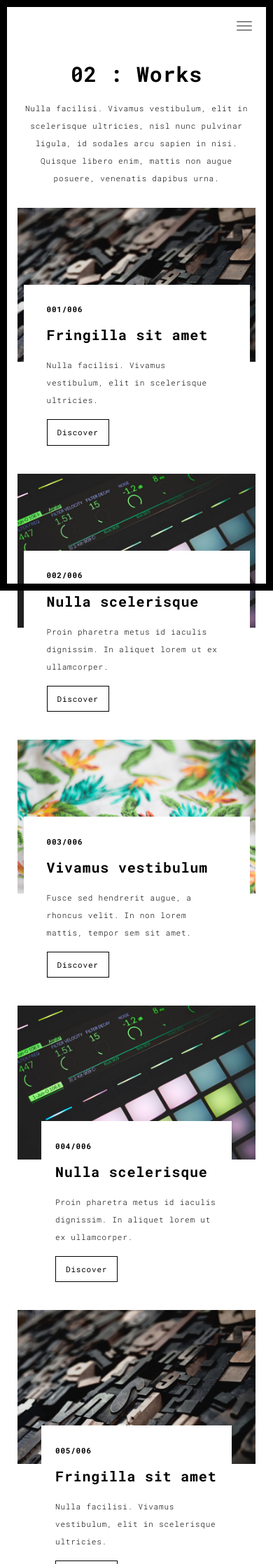
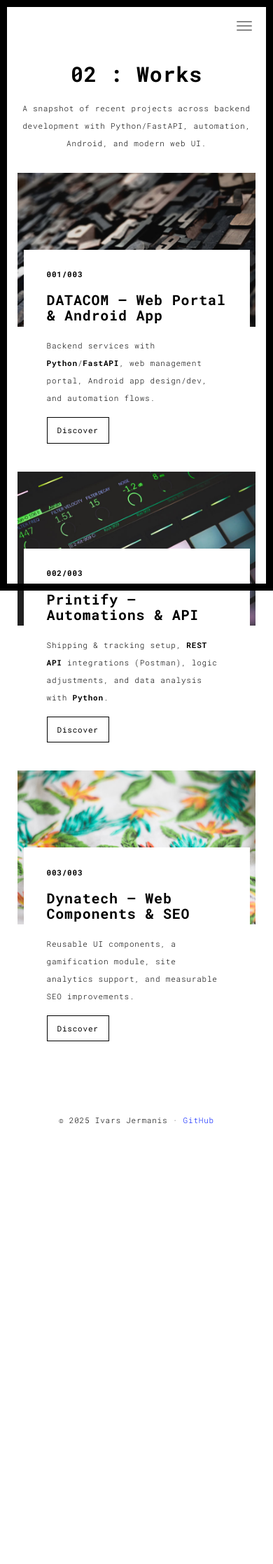
Before and after one commit to IvarsJer/portfo, a Flask app: page /works.html in a window 390 px wide. Shown: the top 2235 px of the page at 70% size. After the commit the page ends 1606 px from the top, so only its background shows below. Run offline with Flask 3, Linux system fonts and the light colour scheme; some libraries are stand-ins or nearby versions.

Commit message:
Updated the portfolio with my information

```diff
--- a/server.py
+++ b/server.py
@@ -1,40 +1,55 @@
-from flask import Flask, render_template, request, redirect
+from flask import Flask, render_template, request, redirect, send_from_directory, abort
 import csv
 import os
+
 app = Flask(__name__)
 
-@app.route("/index.html")
-def my_home():
-    return render_template('index.html')
+# 1) Serve the home page on "/"
+@app.route("/")
+def home():
+    return render_template("index.html")
 
+# 2) Explicit route for the favicon file under /static
+@app.route("/favicon.ico")
+def favicon():
+    return send_from_directory(
+        os.path.join(app.root_path, "static"),
+        "favicon.ico",
+        mimetype="image/vnd.microsoft.icon",
+    )
+
+# 3) Only render real HTML templates, not arbitrary paths like favicon.ico
 @app.route("/<string:page_name>")
 def html_page(page_name):
+    if not page_name.endswith(".html"):
+        abort(404)
     return render_template(page_name)
 
 def write_to_file(data):
-    with open('database.txt', mode='a') as database:
+    with open("database.txt", mode="a") as database:
         email = data["email"]
         subject = data["subject"]
         message = data["message"]
-        file = database.write(f'\n{email},{subject},{message}')
+        database.write(f"\n{email},{subject},{message}")
 
 def write_to_csv(data):
-    with open('database.csv', mode='a', newline='') as database2:
+    with open("database.csv", mode="a", newline="") as database2:
         email = data["email"]
         subject = data["subject"]
         message = data["message"]
-        csv_writer = csv.writer(database2, delimiter=',', quotechar='"', quoting=csv.QUOTE_MINIMAL)
+        csv_writer = csv.writer(database2, delimiter=",", quotechar='"', quoting=csv.QUOTE_MINIMAL)
         csv_writer.writerow([email, subject, message])
 
-
-@app.route('/submit_form', methods=['POST', 'GET'])
+@app.route("/submit_form", methods=["POST", "GET"])
 def submit_form():
-    if request.method == 'POST':
+    if request.method == "POST":
         try:
             data = request.form.to_dict()
             write_to_csv(data)
-            return redirect('/thankyou.html')
-        except:
-            return 'Did not save to database'
-    else:
-        return 'Something went wrong. Try again!'
+            return redirect("/thankyou.html")
+        except Exception:
+            return "Did not save to database"
+    return "Something went wrong. Try again!"
+
+if __name__ == "__main__":
+    app.run(debug=True)
--- a/templates/works.html
+++ b/templates/works.html
@@ -2,58 +2,43 @@
 <html lang="en">
 <head>
   <meta charset="UTF-8" />
-    <meta content="IE=edge" http-equiv="X-UA-Compatible" />
-    <meta content="width=device-width,initial-scale=1" name="viewport" />
-    <meta content="description" name="description" />
+  <meta http-equiv="X-UA-Compatible" content="IE=edge" />
+  <meta name="viewport" content="width=device-width,initial-scale=1" />
+  <meta name="description" content="Selected works by Ivars Jermanis: DATACOM portal & Android app, Printify automations, and Dynatech web components." />
   <meta name="google" content="notranslate" />
-    <meta
-      content="Mashup templates have been developed by Orson.io team"
-      name="author"
-    />
-
-    <!-- Disable tap highlight on IE -->
+  <meta name="author" content="Ivars Jermanis" />
   <meta name="msapplication-tap-highlight" content="no" />
 
-    <link
-      rel="apple-touch-icon"
-      sizes="180x180"
-      href="./static/assets/apple-icon-180x180.png"
-    />
-    <link href="./static/assets/favicon.ico" rel="icon" />
+  <link rel="apple-touch-icon" sizes="180x180"
+        href="{{ url_for('static', filename='assets/apple-icon-180x180.png') }}">
+  <link rel="icon" href="{{ url_for('static', filename='assets/favicon.ico') }}">
 
-    <title>Title page</title>
-
-    <link href="./static/main.3f6952e4.css" rel="stylesheet" />
+  <title>Ivars Jermanis — Works</title>
+  <link rel="stylesheet" href="{{ url_for('static', filename='main.3f6952e4.css') }}">
 </head>
 
-  <body class="">
+<body>
   <div id="site-border-left"></div>
   <div id="site-border-right"></div>
   <div id="site-border-top"></div>
   <div id="site-border-bottom"></div>
-    <!-- Add your content of header -->
+
   <header>
     <nav class="navbar navbar-fixed-top navbar-default">
       <div class="container">
-          <button
-            type="button"
-            class="navbar-toggle collapsed"
-            data-toggle="collapse"
-            data-target="#navbar-collapse"
-            aria-expanded="false"
-          >
+        <button type="button" class="navbar-toggle collapsed"
+                data-toggle="collapse" data-target="#navbar-collapse"
+                aria-expanded="false" aria-label="Toggle navigation">
           <span class="sr-only">Toggle navigation</span>
-            <span class="icon-bar"></span>
-            <span class="icon-bar"></span>
-            <span class="icon-bar"></span>
+          <span class="icon-bar"></span><span class="icon-bar"></span><span class="icon-bar"></span>
         </button>
 
         <div class="collapse navbar-collapse" id="navbar-collapse">
           <ul class="nav navbar-nav">
-              <li><a href="./index.html" title="">01 : Home</a></li>
-              <li><a href="./works.html" title="">02 : Works</a></li>
-              <li><a href="./about.html" title="">03 : About me</a></li>
-              <li><a href="./contact.html" title="">04 : Contact</a></li>
+            <li><a href="{{ url_for('home') }}">01 : Home</a></li>
+            <li class="active"><a href="{{ url_for('html_page', page_name='works.html') }}">02 : Works</a></li>
+            <li><a href="{{ url_for('html_page', page_name='about.html') }}">03 : About me</a></li>
+            <li><a href="{{ url_for('html_page', page_name='contact.html') }}">04 : Contact</a></li>
           </ul>
         </div>
       </div>
@@ -67,183 +52,87 @@
           <div class="text-center">
             <h1 class="h2">02 : Works</h1>
             <p>
-                Nulla facilisi. Vivamus vestibulum, elit in scelerisque
-                ultricies, nisl nunc pulvinar ligula, id sodales arcu sapien in
-                nisi. Quisque libero enim, mattis non augue posuere, venenatis
-                dapibus urna.
+              A snapshot of recent projects across backend development with Python/FastAPI,
+              automation, Android, and modern web UI.
             </p>
           </div>
         </div>
 
         <div class="col-md-12">
-            <div id="myCarousel" class="carousel slide projects-carousel">
-              <!-- Carousel items -->
+          <div id="myCarousel" class="carousel slide projects-carousel" data-ride="carousel">
             <div class="carousel-inner">
+
+              <!-- Slide 1 (active) -->
               <div class="item active">
                 <div class="row">
+
+                  <!-- DATACOM -->
                   <div class="col-sm-4">
-                      <a
-                        href="./work.html"
-                        title=""
-                        class="black-image-project-hover"
-                      >
-                        <img
-                          src="./static/assets/images/work01-hover.jpg"
-                          alt=""
-                          class="img-responsive"
-                        />
+                    <a href="{{ url_for('html_page', page_name='work-datacom.html') }}"
+                       class="black-image-project-hover" title="DATACOM — Web Portal & Android App">
+                      <img src="{{ url_for('static', filename='assets/images/work01-hover.jpg') }}"
+                           alt="DATACOM management portal preview" class="img-responsive" loading="lazy">
                     </a>
                     <div class="card-container card-container-lg">
-                        <h4>001/006</h4>
-                        <h3>Fringilla sit amet</h3>
+                      <h4>001/003</h4>
+                      <h3>DATACOM — Web Portal & Android App</h3>
                       <p>
-                          Nulla facilisi. Vivamus vestibulum, elit in
-                          scelerisque ultricies.
+                        Backend services with <strong>Python</strong>/<strong>FastAPI</strong>, web management portal,
+                        Android app design/dev, and automation flows.
                       </p>
-                        <a href="./work.html" title="" class="btn btn-default"
-                          >Discover</a
-                        >
-                      </div>
-                    </div>
-                    <div class="col-sm-4">
-                      <a
-                        href="./work.html"
-                        title=""
-                        class="black-image-project-hover"
-                      >
-                        <img
-                          src="./static/assets/images/work02-hover.jpg"
-                          alt=""
-                          class="img-responsive"
-                        />
-                      </a>
-                      <div class="card-container card-container-lg">
-                        <h4>002/006</h4>
-                        <h3>Nulla scelerisque</h3>
-                        <p>
-                          Proin pharetra metus id iaculis dignissim. In aliquet
-                          lorem ut ex ullamcorper.
-                        </p>
-                        <a href="./work.html" title="" class="btn btn-default"
-                          >Discover</a
-                        >
-                      </div>
-                    </div>
-                    <div class="col-sm-4">
-                      <a
-                        href="./work.html"
-                        title=""
-                        class="black-image-project-hover"
-                      >
-                        <img
-                          src="./static/assets/images/work03-hover.jpg"
-                          alt=""
-                          class="img-responsive"
-                        />
-                      </a>
-                      <div class="card-container card-container-lg">
-                        <h4>003/006</h4>
-                        <h3>Vivamus vestibulum</h3>
-                        <p>
-                          Fusce sed hendrerit augue, a rhoncus velit. In non
-                          lorem mattis, tempor sem sit amet.
-                        </p>
-                        <a href="./work.html" title="" class="btn btn-default"
-                          >Discover</a
-                        >
-                      </div>
-                    </div>
-                  </div>
-                  <!--/row-->
-                </div>
-                <!--/item-->
-                <div class="item">
-                  <div class="row">
-                    <div class="col-sm-4">
-                      <a href="./work.html" class="black-image-project-hover">
-                        <img
-                          src="./static/assets/images/work02-hover.jpg"
-                          alt="Image"
-                          class="img-responsive"
-                        />
-                      </a>
-                      <div class="card-container">
-                        <h4>004/006</h4>
-                        <h3>Nulla scelerisque</h3>
-                        <p>
-                          Proin pharetra metus id iaculis dignissim. In aliquet
-                          lorem ut ex ullamcorper.
-                        </p>
-                        <a href="./work.html" class="btn btn-default"
-                          >Discover</a
-                        >
-                      </div>
-                    </div>
-                    <div class="col-sm-4">
-                      <a href="./work.html" class="black-image-project-hover">
-                        <img
-                          src="./static/assets/images/work01-hover.jpg"
-                          alt="Image"
-                          class="img-responsive"
-                        />
-                      </a>
-                      <div class="card-container">
-                        <h4>005/006</h4>
-                        <h3>Fringilla sit amet</h3>
-                        <p>
-                          Nulla facilisi. Vivamus vestibulum, elit in
-                          scelerisque ultricies.
-                        </p>
-                        <a href="./work.html" class="btn btn-default"
-                          >Discover</a
-                        >
+                      <a href="{{ url_for('html_page', page_name='work-datacom.html') }}"
+                         class="btn btn-default">Discover</a>
                     </div>
                   </div>
 
+                  <!-- PRINTIFY -->
                   <div class="col-sm-4">
-                      <a href="./work.html" class="black-image-project-hover">
-                        <img
-                          src="./static/assets/images/work03-hover.jpg"
-                          alt="Image"
-                          class="img-responsive"
-                        />
+                    <a href="{{ url_for('html_page', page_name='work-printify.html') }}"
+                       class="black-image-project-hover" title="Printify — Automations & API">
+                      <img src="{{ url_for('static', filename='assets/images/work02-hover.jpg') }}"
+                           alt="Printify shipping & API integrations" class="img-responsive" loading="lazy">
                     </a>
-                      <div class="card-container">
-                        <h4>006/006</h4>
-                        <h3>Vivamus vestibulum</h3>
+                    <div class="card-container card-container-lg">
+                      <h4>002/003</h4>
+                      <h3>Printify — Automations & API</h3>
                       <p>
-                          Fusce sed hendrerit augue, a rhoncus velit. In non
-                          lorem mattis, tempor sem sit amet.
+                        Shipping & tracking setup, <strong>REST API</strong> integrations (Postman),
+                        logic adjustments, and data analysis with <strong>Python</strong>.
                       </p>
-                        <a href="./work.html" class="btn btn-default"
-                          >Discover</a
-                        >
+                      <a href="{{ url_for('html_page', page_name='work-printify.html') }}"
+                         class="btn btn-default">Discover</a>
                     </div>
                   </div>
+
+                  <!-- DYNATECH -->
+                  <div class="col-sm-4">
+                    <a href="{{ url_for('html_page', page_name='work-dynatech.html') }}"
+                       class="black-image-project-hover" title="Dynatech — Web Components & SEO">
+                      <img src="{{ url_for('static', filename='assets/images/work03-hover.jpg') }}"
+                           alt="Dynatech reusable components and SEO improvements" class="img-responsive" loading="lazy">
+                    </a>
+                    <div class="card-container card-container-lg">
+                      <h4>003/003</h4>
+                      <h3>Dynatech — Web Components & SEO</h3>
+                      <p>
+                        Reusable UI components, a gamification module, site analytics support,
+                        and measurable SEO improvements.
+                      </p>
+                      <a href="{{ url_for('html_page', page_name='work-dynatech.html') }}"
+                         class="btn btn-default">Discover</a>
                     </div>
-                  <!--/row-->
                   </div>
 
-                <!--/item-->
-              </div>
-              <!--/carousel-inner-->
-              <a
-                class="left carousel-control"
-                href="#myCarousel"
-                data-slide="prev"
-                >‹</a
-              >
+                </div><!-- /row -->
+              </div><!-- /item -->
 
-              <a
-                class="right carousel-control"
-                href="#myCarousel"
-                data-slide="next"
-                >›</a
-              >
+            </div><!-- /carousel-inner -->
+
+            <a class="left carousel-control" href="#myCarousel" data-slide="prev" aria-label="Previous">‹</a>
+            <a class="right carousel-control" href="#myCarousel" data-slide="next" aria-label="Next">›</a>
+          </div><!-- /myCarousel -->
         </div>
 
-            <!--/myCarousel-->
-          </div>
       </div>
     </div>
   </div>
@@ -252,43 +141,17 @@
     <div class="container">
       <div class="row">
         <div class="col-xs-12">
-            <p>
-              © UNTITLED | Website created with
-              <a
-                href="http://www.mashup-template.com/"
-                title="Create website with free html template"
-                >Mashup Template</a
-              >/<a
-                href="https://www.unsplash.com/"
-                title="Beautiful Free Images"
-                >Unsplash</a
-              >
-            </p>
+          <p>© {{ 2025 }} Ivars Jermanis · <a href="https://github.com/IvarsJer" target="_blank" rel="noopener">GitHub</a></p>
         </div>
       </div>
     </div>
   </footer>
 
   <script>
-      document.addEventListener("DOMContentLoaded", function (event) {
-        navActivePage();
+    document.addEventListener("DOMContentLoaded", function () {
+      if (typeof navActivePage === "function") navActivePage();
     });
   </script>
-
-    <!-- Google Analytics: change UA-XXXXX-X to be your site's ID
-
-<script>
-  (function (i, s, o, g, r, a, m) {
-    i['GoogleAnalyticsObject'] = r; i[r] = i[r] || function () {
-      (i[r].q = i[r].q || []).push(arguments)
-    }, i[r].l = 1 * new Date(); a = s.createElement(o),
-      m = s.getElementsByTagName(o)[0s]; a.async = 1; a.src = g; m.parentNode.insertBefore(a, m)
-  })(window, document, 'script', '//www.google-analytics.com/analytics.js', 'ga');
-  ga('create', 'UA-XXXXX-X', 'auto');
-  ga('send', 'pageview');
-</script>
-
--->
-    <script type="text/javascript" src="./static/main.70a66962.js"></script>
+  <script defer src="{{ url_for('static', filename='main.70a66962.js') }}"></script>
 </body>
 </html>
```
Also changed, not shown: templates/about.html (+18 -18 lines), static/assets/images/profil.jpg (deleted), static/assets/images/profile.jpg (added), static/main.70a66962.js, templates/work.html (line endings or trailing spaces). Lines whose indentation alone changed are shown as unchanged.
